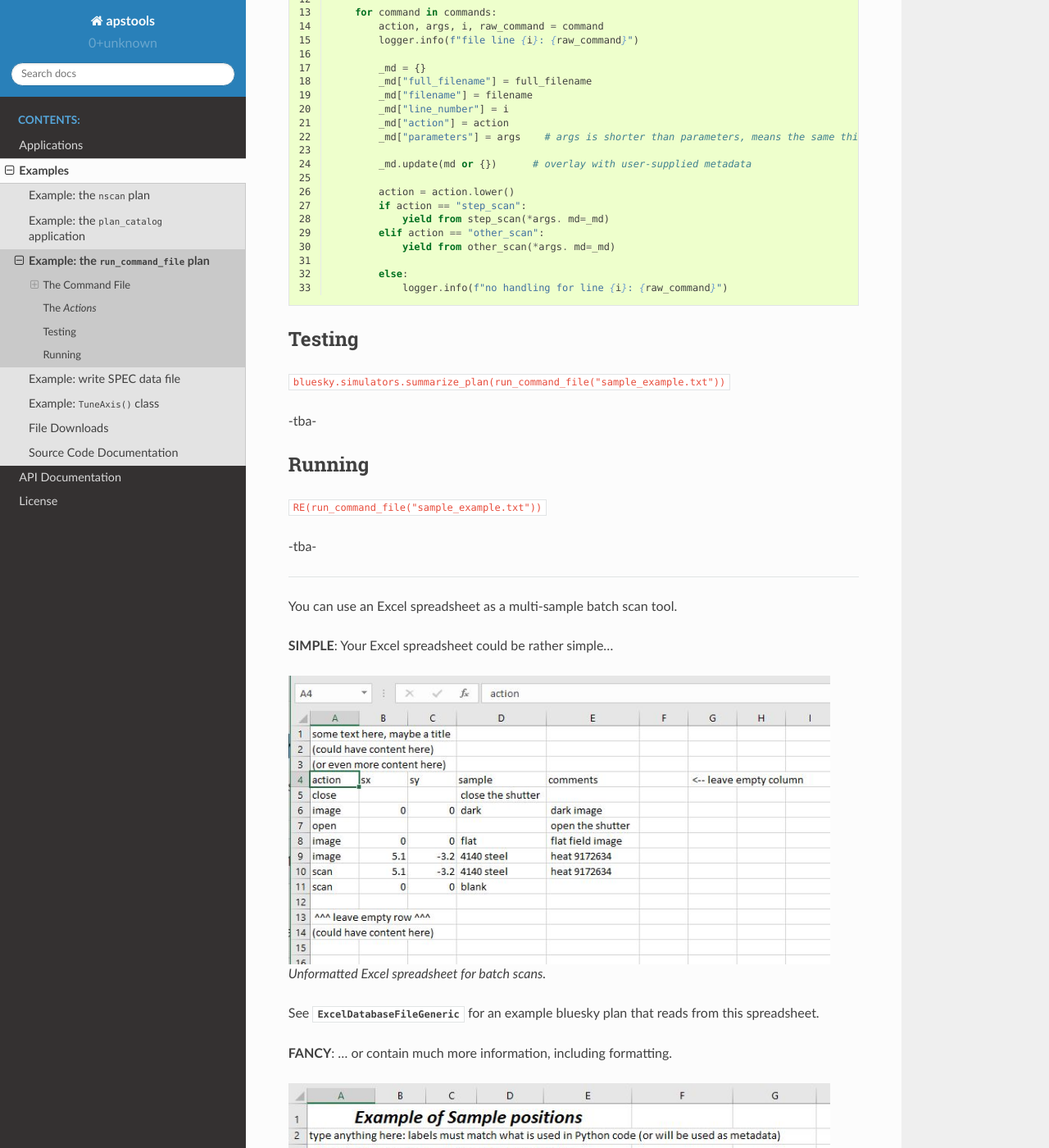
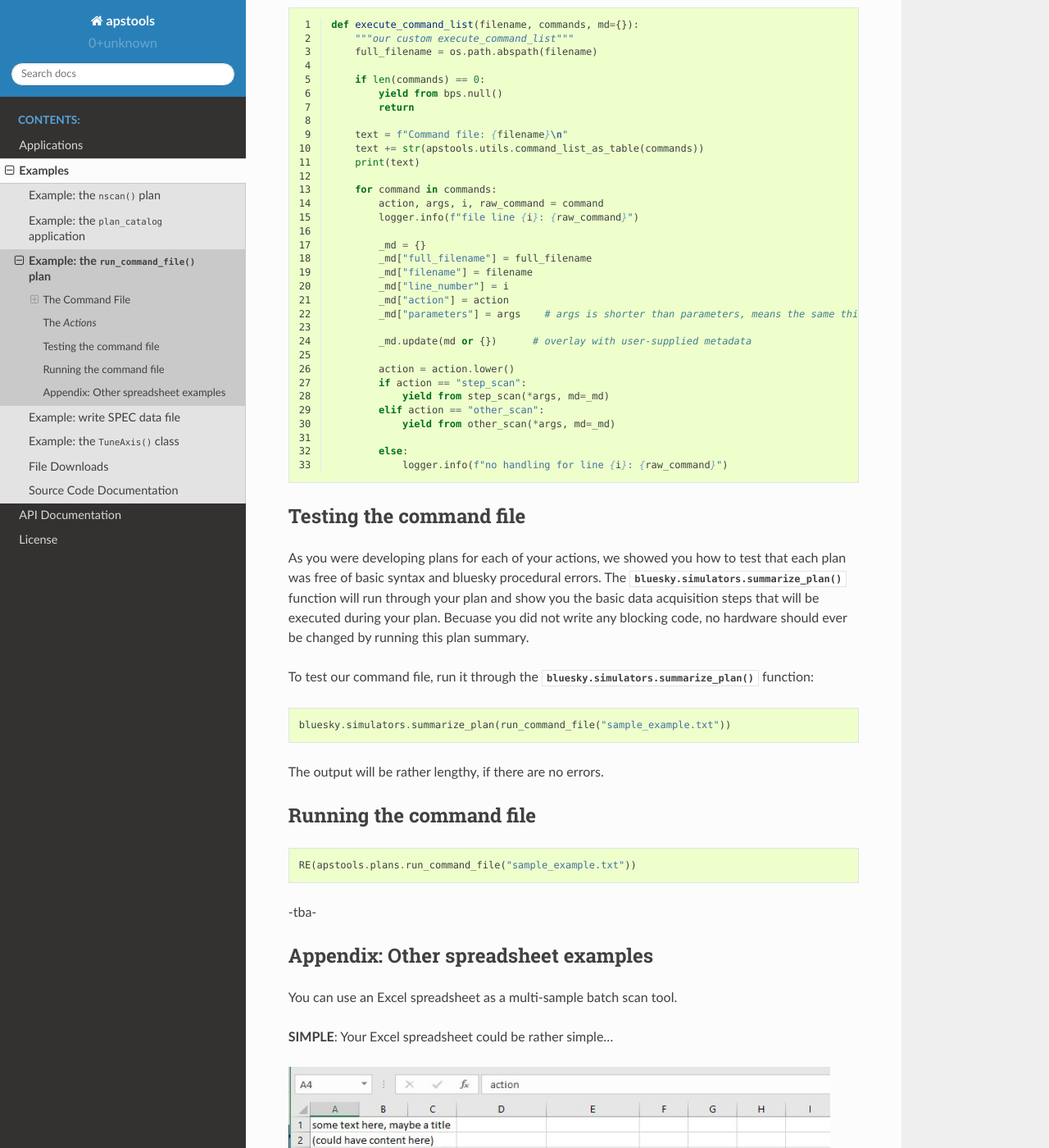
Before and after one commit to dogrecajb/apstools, a Sphinx documentation site: the page built from docs/source/examples/_run_command_list.rst, in a window 1280 px wide and 1400 px high, scrolled down 3235 px. Shown: the whole window at 82% size. Built offline with Sphinx 7.4.7 and the Read the Docs theme 2.0.0, drawn with Linux system fonts in a browser that asks for light colours; some of the changed text lies outside the part shown.

Commit message:
DOC #178

```diff
--- a/docs/source/examples/_nscan.rst
+++ b/docs/source/examples/_nscan.rst
@@ -1,9 +1,9 @@
 .. _example_nscan:
 
-Example: the ``nscan`` plan
-===========================
+Example: the :func:`~apstools.plans.nscan()` plan
+==================================================
 
-We'll use a Jupyter notebook to demonstrate the :func:`nscan()` plan.
+We'll use a Jupyter notebook to demonstrate the :func:`~apstools.plans.nscan()` plan.
 An *nscan* is used to scan two or more axes together,
 such as a :math:`\theta`-:math:`2\theta` diffractometer scan.
 Follow here: https://github.com/BCDA-APS/apstools/blob/master/docs/source/resources/demo_nscan.ipynb
--- a/docs/source/examples/_plan_catalog.rst
+++ b/docs/source/examples/_plan_catalog.rst
@@ -5,7 +5,7 @@
 
 The *apstools* package provides an executable that can be
 used to display a summary of all the scans in the database.
-The executable wraps the demo function: :func:`plan_catalog()`.
+The executable wraps the demo function: :func:`~apstools.examples.plan_catalog()`.
 It is for demonstration purposes only (since it does not filter
 the output to any specific subset of scans).
 
--- a/docs/source/examples/_run_command_list.rst
+++ b/docs/source/examples/_run_command_list.rst
@@ -2,17 +2,32 @@
 
 .. _example_run_command_file:
 
-Example: the ``run_command_file`` plan
-======================================
+Example: the :func:`~apstools.plans.run_command_file` plan
+================================================================
 
 You can use a text file or an Excel spreadsheet as a multi-sample
-batch scan tool using the :func:`run_command_file` plan.
+batch scan tool using the :func:`~apstools.plans.run_command_file` plan.
+This section is divided into these parts.
+
+* :ref:`command_file`
+
+	* :ref:`command_file_text`
+	* :ref:`command_file_spreadsheet`
+
+* :ref:`command_file_actions`
+* :ref:`command_file_testing`
+* :ref:`command_file_running`
+* :ref:`command_file_other_spreadsheets`
+
+.. _command_file:
 
 The Command File
 ++++++++++++++++
 
 A command file can be written as either a plain text file or a
 spreadsheet (such as from Microsoft Excel or Libre Office).
+
+.. _command_file_text:
 
 Text Command File
 -----------------
@@ -46,6 +61,8 @@ The action on line 8 will be passed to ``execute_command_list()`` which will
 then report the ``this`` action it is not handled.
 (Looks like another type of a comment.)
 See :func:`~apstools.plans.parse_text_command_file()` for more details.
+
+.. _command_file_spreadsheet:
 
 Spreadsheet Command File
 ------------------------
@@ -90,6 +107,8 @@ at the first blank line.  The action described on line 3 will not be handled
 (since we will not define an action named
 ``this will be ignored (and also the next blank row will be ignored)``).
 See :func:`~apstools.plans.parse_Excel_command_file()` for more details.
+
+.. _command_file_actions:
 
 The *Actions*
 ++++++++++++++++
@@ -169,30 +188,51 @@ with our own definition to include those two actions:
 
 	        action = action.lower()
 	        if action == "step_scan":
-	            yield from step_scan(*args. md=_md)
+	            yield from step_scan(*args, md=_md)
 	        elif action == "other_scan":
-	            yield from other_scan(*args. md=_md)
+	            yield from other_scan(*args, md=_md)
 
 	        else:
 	            logger.info(f"no handling for line {i}: {raw_command}")
 
-Testing
-++++++++++++++++
+.. _command_file_testing:
 
-``bluesky.simulators.summarize_plan(run_command_file("sample_example.txt"))``
+Testing the command file
+++++++++++++++++++++++++
+
+As you were developing plans for each of your actions, we showed you
+how to test that each plan was free of basic syntax and bluesky procedural
+errors.  The :func:`bluesky.simulators.summarize_plan()` function
+will run through your plan and show you the basic data acquisition steps
+that will be executed during your plan.  Becuase you did not write
+any blocking code, no hardware should ever be changed by running
+this plan summary.
+
+To test our command file, run it through the
+:func:`bluesky.simulators.summarize_plan()` function::
+
+    bluesky.simulators.summarize_plan(run_command_file("sample_example.txt"))
+
+The output will be rather lengthy, if there are no errors.
+
+.. FIXME: Issue must be corrected before this documentation is complete.
+   https://github.com/BCDA-APS/apstools/issues/185
+
+.. _command_file_running:
+
+Running the command file
+++++++++++++++++++++++++
+
+::
+
+	RE(apstools.plans.run_command_file("sample_example.txt"))
 
 -tba-
 
-Running
-++++++++++++++++
+.. _command_file_other_spreadsheets:
 
-``RE(run_command_file("sample_example.txt"))``
-
--tba-
-
-.. TODO: re-write below per issue 178
-
-------------
+Appendix: Other spreadsheet examples
+++++++++++++++++++++++++++++++++++++
 
 You can use an Excel spreadsheet as a multi-sample batch scan tool.
 
@@ -203,7 +243,7 @@ You can use an Excel spreadsheet as a multi-sample batch scan tool.
 
    Unformatted Excel spreadsheet for batch scans.
 
-See :class:`ExcelDatabaseFileGeneric` for an example bluesky plan
+See :class:`~apstools.utils.ExcelDatabaseFileGeneric` for an example bluesky plan
 that reads from this spreadsheet.
 
 **FANCY**:  ... or contain much more information, including formatting.
--- a/docs/source/examples/_tuneaxis.rst
+++ b/docs/source/examples/_tuneaxis.rst
@@ -1,8 +1,8 @@
 .. _example_TuneAxis:
 
-Example: :class:`TuneAxis()` class
-========================================
+Example: the :class:`~apstools.plans.TuneAxis()` class
+===============================================================================
 
-We'll use a Jupyter notebook to demonstrate the :class:`TuneAxis()`
+We'll use a Jupyter notebook to demonstrate the :class:`~apstools.plans.TuneAxis()`
 support that provides custom alignment of a signal against an axis.
 Follow here: https://github.com/BCDA-APS/apstools/blob/master/docs/source/resources/demo_tuneaxis.ipynb
```
